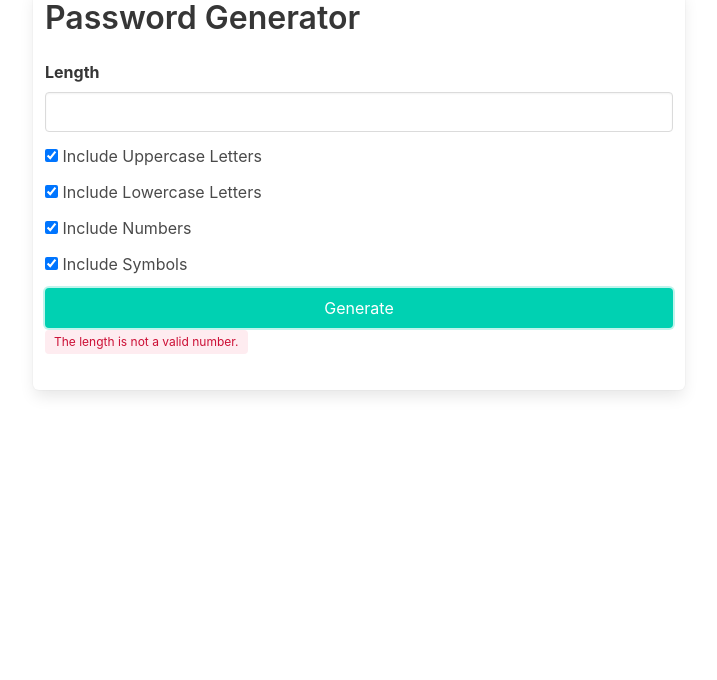
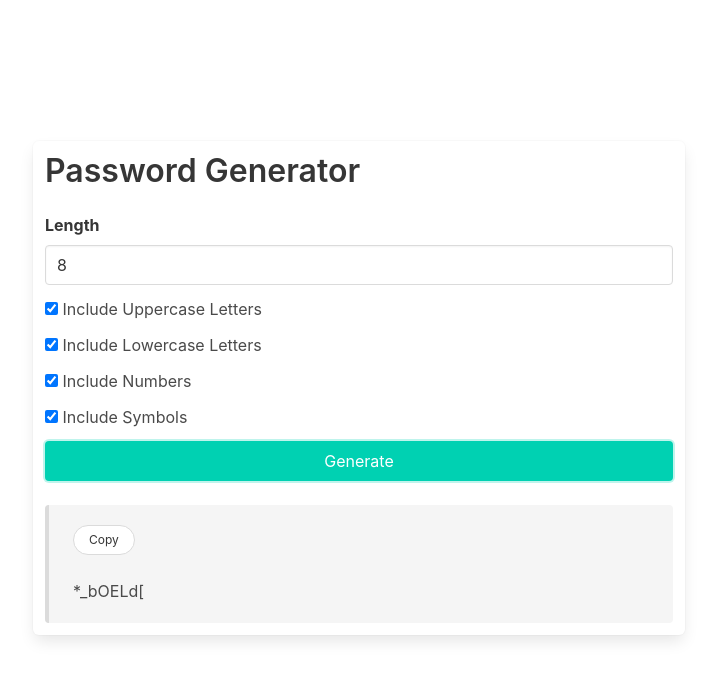
Before and after one commit to scc416/password-generator, an Angular app: page / in a window 1280 px wide. Both pictures are taken after a click on the button "Generate". Shown: the top 680 px of the page, without its empty margins (281-998 px from the left). Built offline with nearby package versions, Linux system fonts and the light colour scheme.

Commit message:
vertical align

```diff
--- a/src/app/app.component.css
+++ b/src/app/app.component.css
@@ -0,0 +1,3 @@
+.columns.is-centered.is-vcentered {
+  min-height: 100vh;
+}
--- a/src/app/app.component.html
+++ b/src/app/app.component.html
@@ -1,11 +1,11 @@
-<div class="columns is-centered">
+<div class="columns is-centered is-vcentered">
   <div class="column is-half box">
     <h1 class="title">Password Generator</h1>
 
     <div class="field">
       <label class="label">Length</label>
       <div class="control">
-        <input class="input" (keyup)="updateLength($event)" />
+        <input class="input" [value]="length" (keyup)="updateLength($event)" />
       </div>
     </div>
 
@@ -40,7 +40,7 @@
     <div class="block">
       <button
         (click)="generatePassword()"
-        class="button is-primary is-fullwidth"
+        class="button is-primary is-fullwidth mr-3"
       >
         Generate
       </button>
@@ -50,13 +50,21 @@
     <div class="block">
       <article class="message" *ngIf="password">
         <div class="message-body">
-          {{ password }}
-          <button (click)="copyPassword()" class="button is-small is-outlined">
-            Copy
-          </button>
-          <span *ngIf="showHint" class="tag is-success">
-            Copied to clipboard
-          </span>
+          <div class="block">
+            <button
+              (click)="copyPassword()"
+              class="mr-3 is-rounded button is-small is-outlined"
+            >
+              Copy
+            </button>
+
+            <span *ngIf="showHint" class="tag is-success">
+              Copied to clipboard
+            </span>
+          </div>
+          <div class="block">
+            {{ password }}
+          </div>
         </div>
       </article>
     </div>
--- a/src/app/app.component.ts
+++ b/src/app/app.component.ts
@@ -26,7 +26,7 @@ const getPassword = (length: number, options: string) => {
   styleUrls: ['./app.component.css'],
 })
 export class AppComponent {
-  length = 0;
+  length = 8;
   includeUpperLetter = true;
   includeLowerLetter = true;
   includeNumber = true;
@@ -38,7 +38,7 @@ export class AppComponent {
   updateLength = (e: KeyboardEvent) => {
     const newInput = (e.target as HTMLInputElement).value;
     const inputInt = parseInt(newInput);
-    const isPositiveNumber = !isNaN(inputInt) && inputInt > 0;
+    const isPositiveNumber = inputInt.toString() === newInput && inputInt > 0;
     if (isPositiveNumber) this.length = inputInt;
     if (!isPositiveNumber) this.length = 0;
   };
```
